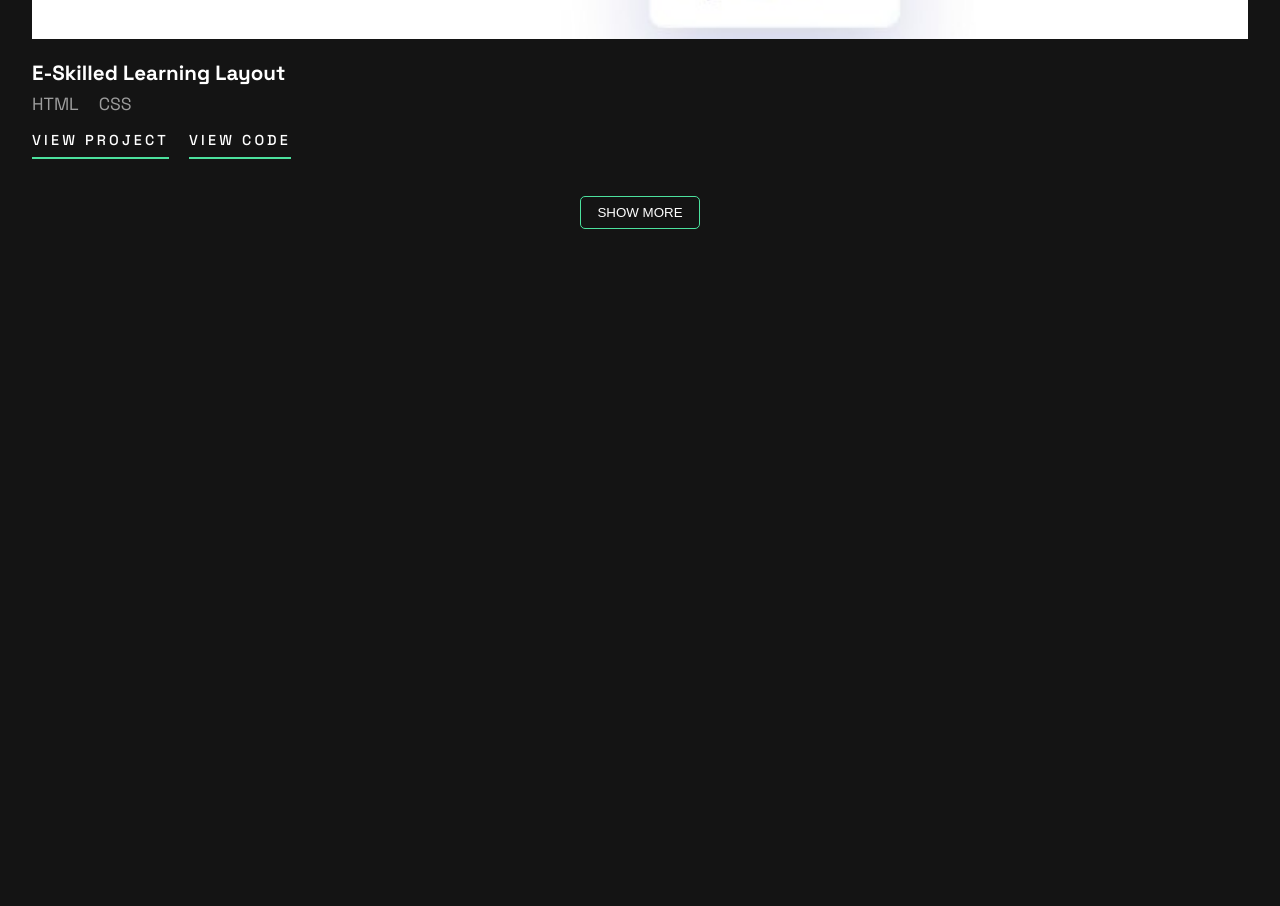
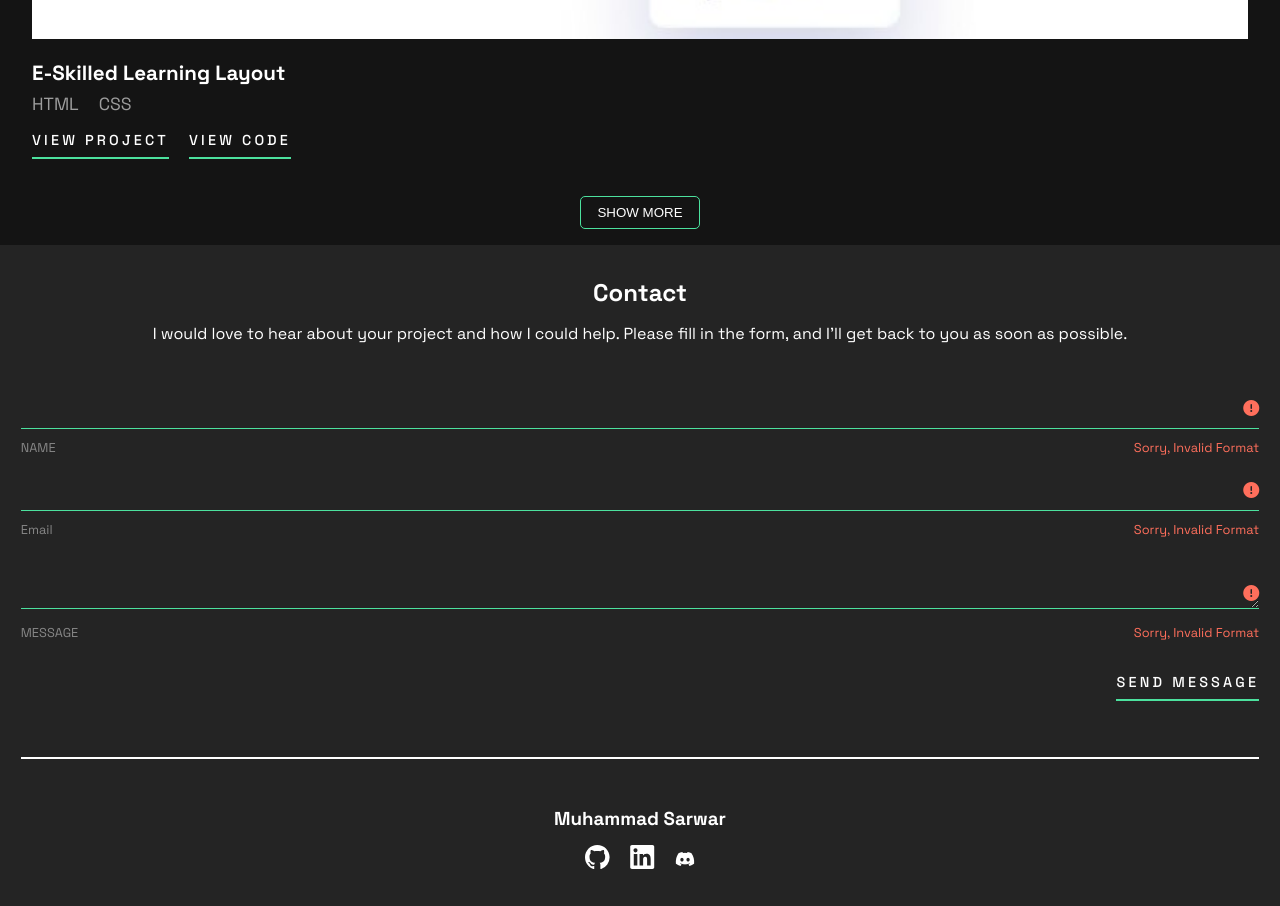
Before and after one commit to Prototype-113322/Prototype_Portfolio, a plain HTML site: page index.html in a window 1280 px wide. Shown: the part 8776-9682 px from the top of the page. Before the commit the page ends 9021 px from the top, so only its background shows below. Drawn offline with Linux system fonts and the light colour scheme.

Commit message:
Seventh Commit

```diff
--- a/index.html
+++ b/index.html
@@ -278,5 +278,99 @@
         </div>
       </section>
     </div>
+    <!-- Contact Info -->
+    <section class="contact-info-section">
+      <section class="contact-details">
+        <h2>Contact</h2>
+        <p>
+          I would love to hear about your project and how I could help. Please
+          fill in the form, and I'll get back to you as soon as possible.
+        </p>
+      </section>
+      <section class="contact-form">
+        <form action="">
+          <!-- Name Input field -->
+          <div class="input-field">
+            <input type="text" id="name-text" class="input-text" />
+            <i
+              class="fa-solid fa-circle-exclamation error-icon"
+              style="color: hsl(7, 100%, 68%)"
+            ></i>
+          </div>
+          <div class="label-container">
+            <label for="name">NAME</label>
+            <label for="error-message" class="error-message"
+              >Sorry, Invalid Format</label
+            >
+          </div>
+          <!-- Email Input field -->
+          <div class="input-field">
+            <input type="email" id="email-text" class="input-text" />
+            <i
+              class="fa-solid fa-circle-exclamation error-icon"
+              style="color: hsl(7, 100%, 68%)"
+            ></i>
+          </div>
+          <div class="label-container">
+            <label for="email">Email</label>
+            <label for="error-message" class="error-message"
+              >Sorry, Invalid Format</label
+            >
+          </div>
+          <!-- Message -->
+          <!-- Email Input field -->
+          <div class="input-field">
+            <textarea
+              name="message-text"
+              id="message-text"
+              class="input-text"
+            ></textarea>
+            <i
+              class="fa-solid fa-circle-exclamation error-icon"
+              style="color: hsl(7, 100%, 68%)"
+            ></i>
+          </div>
+          <div class="label-container">
+            <label for="message">MESSAGE</label>
+            <label for="error-message" class="error-message"
+              >Sorry, Invalid Format</label
+            >
+          </div>
+        </form>
+        <!-- SEND MESSAGE CONTAINER -->
+        <div class="send-message">
+          <p>SEND MESSAGE</p>
+        </div>
+
+        <!-- STRAIGHT LINE -->
+        <div class="straight-line-partition"></div>
+
+        <!-- Footer -->
+        <footer class="footer-container">
+          <section class="nav-col-1">
+            <h3>Muhammad Sarwar</h3>
+          </section>
+          <section class="nav-col-2">
+            <div class="social-link-container">
+              <a href="https://github.com/Prototype-113322" target="_blank">
+                <img src="./assets/images/icon-github.svg" alt="icon-github" />
+              </a>
+              <a
+                href="https://www.linkedin.com/in/muhammad-sarwar14/"
+                target="_blank"
+              >
+                <img
+                  src="./assets/images/icon-linkedin.svg"
+                  alt="icon-linkedin"
+                />
+              </a>
+              <a href="" target="_blank">
+                <i class="fa-brands fa-discord" style="color: white"></i>
+              </a>
+            </div>
+          </section>
+        </footer>
+      </section>
+    </section>
   </body>
 </html>
--- a/style.css
+++ b/style.css
@@ -14,6 +14,7 @@
   --white-color: hsl(0, 0%, 100%);
   --light-red: hsl(7, 100%, 68%);
   --light-white: rgba(255, 255, 255, 0.584);
+  --light-grey: #242424;
 }
 
 body {
@@ -222,12 +223,87 @@ a {
   font-weight: 600;
 }
 
-/* .button-8:focus {
-  box-shadow: 0 0 0 4px rgba(0, 149, 255, 0.15);
-} */
+.contact-info-section {
+  background-color: var(--light-grey);
+  padding: 2rem 1.3rem;
+}
 
-/* .button-8:active {
-  background-color: #a0c7e4;
-  box-shadow: none;
-  color: #2c5777;
-} */
+.contact-details {
+  display: flex;
+  flex-direction: column;
+  text-align: center;
+  gap: 15px;
+}
+
+form {
+  padding-top: 2.5rem;
+  display: flex;
+  flex-direction: column;
+  gap: 10px;
+}
+
+.input-text {
+  background: none;
+  border: none;
+  width: 100%;
+  border-bottom: 1px solid var(--light-green);
+  outline: none;
+  /* border: 2px solid red; */
+  padding-bottom: 0.5rem;
+  color: white;
+  font-size: 1rem;
+}
+
+.input-field {
+  position: relative;
+  margin-top: 1rem;
+  /* padding: 0 0 1rem 0; */
+}
+
+.error-icon {
+  position: absolute;
+  right: 0;
+  bottom: 0.8rem;
+}
+
+label {
+  font-size: 0.8rem;
+  color: rgba(255, 255, 255, 0.452);
+}
+
+.label-container {
+  display: flex;
+  justify-content: space-between;
+  align-items: center;
+}
+
+.error-message {
+  color: var(--light-red);
+}
+
+.send-message {
+  font-size: 0.9rem;
+  font-weight: 500;
+  text-transform: uppercase;
+  letter-spacing: 0.2rem;
+  padding-bottom: 0.5rem;
+  display: flex;
+  flex-direction: row-reverse;
+  margin-top: 2rem;
+}
+.send-message p {
+  text-decoration: none;
+  color: white;
+  border-bottom: 2px solid var(--light-green);
+  cursor: pointer;
+  padding-bottom: 0.5rem;
+}
+
+.footer-container {
+  display: flex;
+  flex-direction: column;
+  justify-content: center;
+  align-items: center;
+  gap: 15px;
+  margin-top: 3rem;
+}
```
